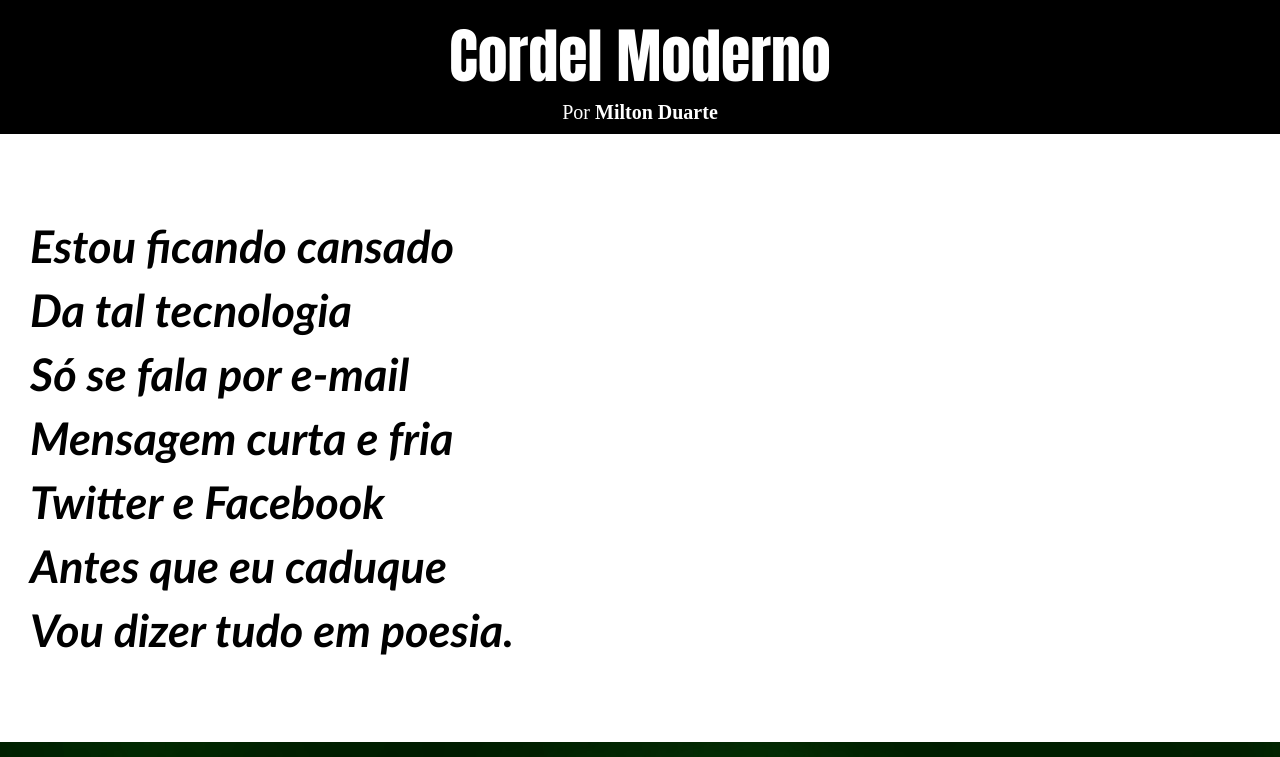
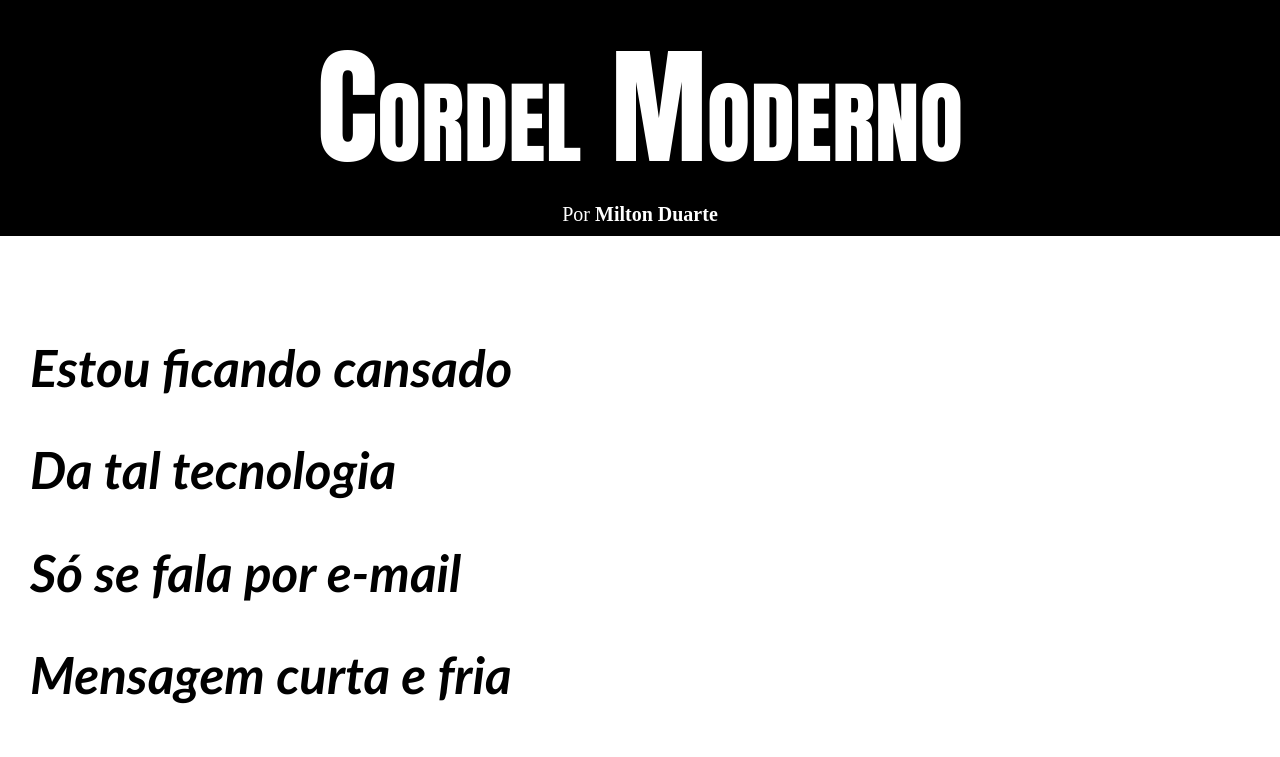
Before and after one commit to devadrianopereira/projeto-cordel, a plain HTML site: page index.html in a window 1280 px wide. Shown: the top 757 px of the page. Drawn offline with Linux system fonts and the light colour scheme.

Commit message:
Update cordel.css

```diff
--- a/cordel.css
+++ b/cordel.css
@@ -18,10 +18,11 @@ padding: 10px;
 
 
 header h1{
+    font-variant: small-caps;
     font-family:Impact, Haettenschweiler, 'Arial Narrow Bold', sans-serif;
     color: white;
     text-align: center;
-    font-size: 60px;
+    font-size: 10vw;
 
 }
 header p {
@@ -44,7 +45,7 @@ a:hover{
 
 font-family: 'Gill Sans', 'Gill Sans MT', Calibri, 'Trebuchet MS', sans-serif;
 font-style: italic;
-font-size: 45px;
+
 font-weight: bold;
 
 }
@@ -56,7 +57,7 @@ font-weight: bold;
 
     font-family: 'Gill Sans', 'Gill Sans MT', Calibri, 'Trebuchet MS', sans-serif;
 font-style: italic;
-font-size: 45px;
+
 font-weight: bold;
 }
 
@@ -75,11 +76,13 @@ font-weight: bold;
 
 
 }
-section{
+section {
+
+    line-height: 2em;
     padding-top: 10vh;
     padding-bottom: 10vh;
-    line-height: 4em;
     padding-left: 30px;
+    font-size: 4vw;
 }
 
 section.imagem > p {
@@ -88,7 +91,9 @@ section.imagem > p {
     padding: 5px;
     background-color: rgba(0, 0, 0, 0.514);
     text-shadow: 1px 1px 0px black;
-color: white; }
+color: white;
+
+}
 
 #img01 > p {
 
```
